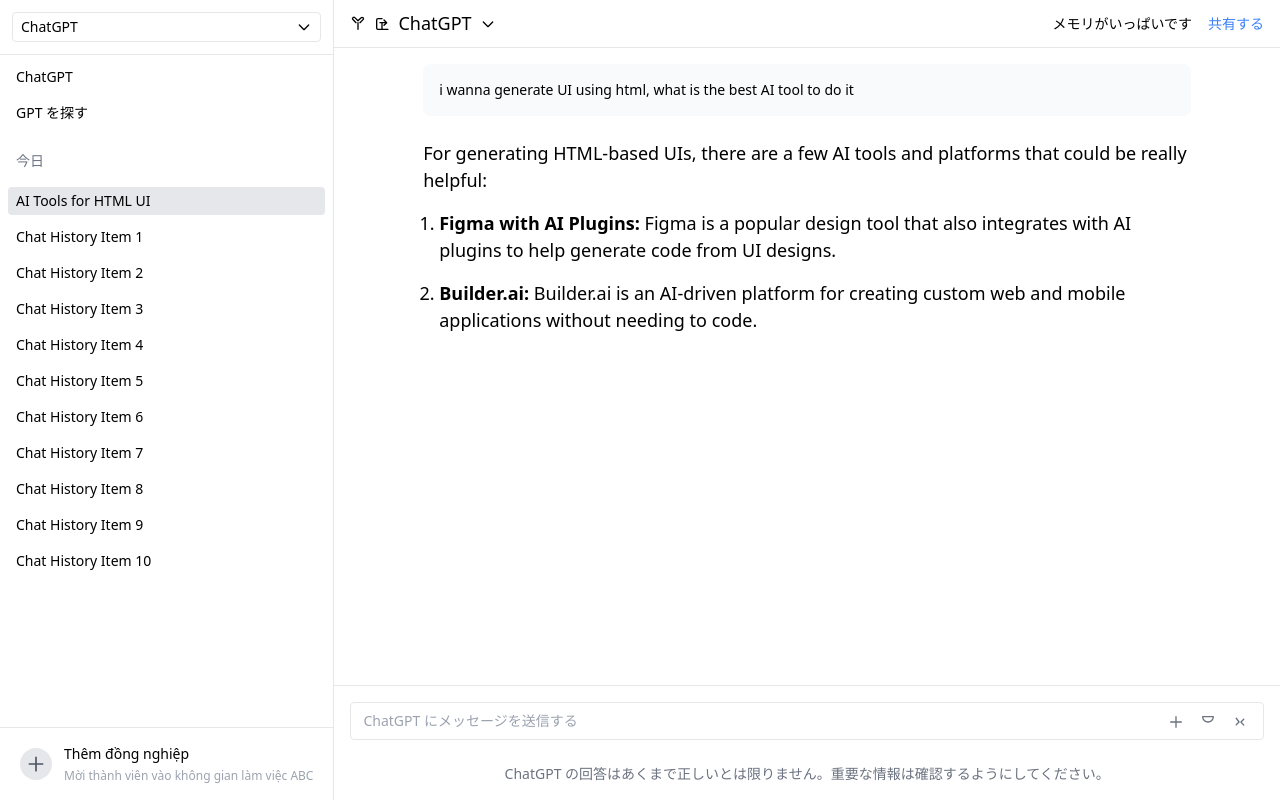
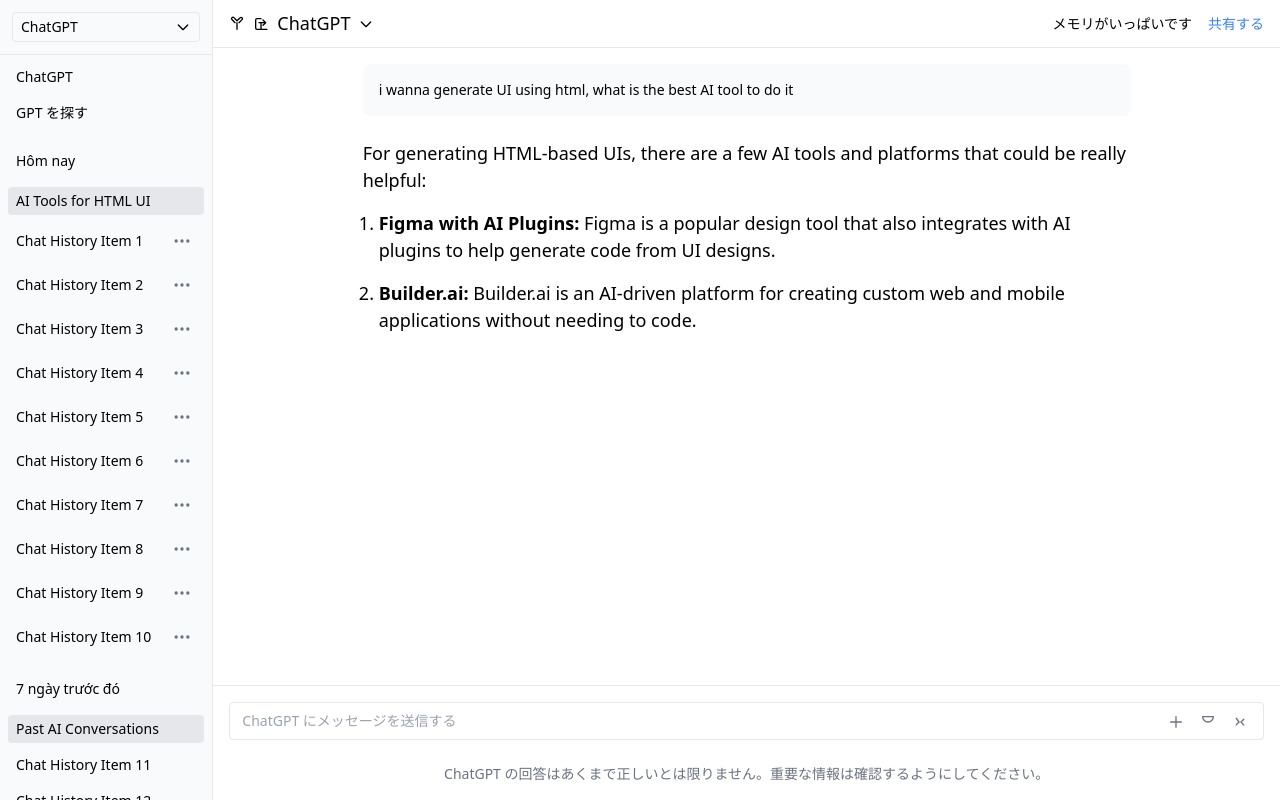
Before and after one commit to ltamJMS/chat-sample, a Vue app: page / in a window 1280 px wide. Built offline with nearby package versions, Linux system fonts and the light colour scheme.

Commit message:
edit sidebar: history list, btn more bat dropdown ..

```diff
--- a/src/components/Sidebar.vue
+++ b/src/components/Sidebar.vue
@@ -1,10 +1,11 @@
 <!-- eslint-disable vue/multi-word-component-names -->
 <template>
-  <div class="w-1/7 border-r flex flex-col">
+  <div class="w-1/6 border-r flex flex-col bg-gray-50">
     <div class="p-3 flex items-center gap-2 border-b">
       <button class="w-full justify-start border rounded px-2 py-1 text-sm flex items-center">
         ChatGPT
-        <svg class="ml-auto h-4 w-4" xmlns="http://www.w3.org/2000/svg" fill="none" viewBox="0 0 24 24" stroke="currentColor">
+        <svg class="ml-auto h-4 w-4" xmlns="http://www.w3.org/2000/svg" fill="none" viewBox="0 0 24 24"
+          stroke="currentColor">
           <path stroke-linecap="round" stroke-linejoin="round" stroke-width="2" d="M19 9l-7 7-7-7" />
         </svg>
       </button>
@@ -14,38 +15,100 @@
       <button class="w-full justify-start text-sm px-2 py-1 hover:bg-gray-100 flex">ChatGPT</button>
       <button class="w-full justify-start text-sm px-2 py-1 hover:bg-gray-100 flex">GPT を探す</button>
 
-      <div class="pt-4 pb-2 px-2 text-sm text-gray-500">今日</div>
+      <div class="pt-4 pb-2 px-2 text-sm font-medium">Hôm nay</div>
 
-      <button class="w-full justify-start text-sm px-2 py-1 bg-gray-200 rounded flex">AI Tools for HTML UI</button>
+      <button class="w-full justify-start text-sm px-2 py-1 bg-gray-200 rounded flex">
+        AI Tools for HTML UI
+      </button>
 
       <div class="space-y-2">
-        <button class="w-full justify-start text-sm px-2 py-1 hover:bg-gray-100 flex truncate" v-for="i in 10" :key="i">
-          Chat History Item {{ i }}
+        <div v-for="(item, index) in 10" :key="'today-' + index" class="relative">
+          <button
+            class="w-full justify-between text-sm px-2 py-1 hover:bg-gray-100 flex items-center truncate"
+          >
+            <!-- Nội dung chat -->
+            <span class="truncate">Chat History Item {{ index + 1 }}</span>
+
+            <!-- Icon More -->
+            <button @click.stop="toggleDropdown(index)" class="p-1 rounded-full hover:bg-gray-200">
+              <svg class="w-5 h-5 text-gray-500" fill="currentColor" viewBox="0 0 24 24">
+                <circle cx="12" cy="12" r="2"></circle>
+                <circle cx="19" cy="12" r="2"></circle>
+                <circle cx="5" cy="12" r="2"></circle>
+              </svg>
+            </button>
+          </button>
+
+          <!-- Dropdown -->
+          <div
+            v-if="openDropdown === index"
+            class="absolute right-0 mt-1 w-32 bg-white border rounded shadow-lg z-10"
+            @click.stop
+          >
+            <button class="block w-full text-left px-3 py-1 hover:bg-gray-100 text-sm" @click="shareItem(index)">Chia sẻ</button>
+            <button class="block w-full text-left px-3 py-1 hover:bg-gray-100 text-sm" @click="renameItem(index)">Đổi tên</button>
+            <button class="block w-full text-left px-3 py-1 hover:bg-gray-100 text-sm" @click="archiveItem(index)">Lưu trữ</button>
+            <button class="block w-full text-left px-3 py-1 hover:bg-red-100 text-sm text-red-500" @click="deleteItem(index)">Xóa</button>
+          </div>
+        </div>
+      </div>
+
+      <!-- Section mới: 7 ngày trước đó -->
+      <div class="pt-4 pb-2 px-2 text-sm font-medium">7 ngày trước đó</div>
+
+      <button class="w-full justify-start text-sm px-2 py-1 bg-gray-200 rounded flex">
+        Past AI Conversations
+      </button>
+
+      <div class="space-y-2">
+        <button class="w-full justify-start text-sm px-2 py-1 hover:bg-gray-100 flex truncate" v-for="(item, index) in 10"
+          :key="'week-' + index">
+          Chat History Item {{ index + 11 }}
         </button>
       </div>
     </div>
-
-    <div class="p-3 border-t">
-  <button class="w-full justify-start px-2 py-1 text-sm flex items-center space-x-3">
-    <!-- Avatar với icon -->
-    <div class="w-8 h-8 flex items-center justify-center rounded-full bg-gray-200">
-      <svg class="w-5 h-5 text-gray-600" fill="none" stroke="currentColor" stroke-width="2" viewBox="0 0 24 24" xmlns="http://www.w3.org/2000/svg">
-        <path stroke-linecap="round" stroke-linejoin="round" d="M12 4v16m8-8H4"></path>
-      </svg>
-    </div>
-    <!-- Text -->
-    <div class="text-left">
-      <p class="text-sm">Thêm đồng nghiệp</p>
-      <p class="text-xs text-gray-400 mt-1">Mời thành viên vào không gian làm việc ABC</p>
-    </div>
-  </button>
-</div>
-
   </div>
 </template>
 
 <script>
 export default {
+  data() {
+    return {
+      openDropdown: null, // Lưu trạng thái dropdown nào đang mở
+    };
+  },
+  methods: {
+    toggleDropdown(index) {
+      console.log("Click More button at index:", index);
+      this.openDropdown = this.openDropdown === index ? null : index;
+    },
+    closeDropdown() {
+      this.openDropdown = null;
+    },
+    shareItem(index) {
+      alert(`Chia sẻ mục ${index + 1}`);
+      this.closeDropdown();
+    },
+    renameItem(index) {
+      alert(`Đổi tên mục ${index + 1}`);
+      this.closeDropdown();
+    },
+    archiveItem(index) {
+      alert(`Lưu trữ mục ${index + 1}`);
+      this.closeDropdown();
+    },
+    deleteItem(index) {
+      alert(`Xóa mục ${index + 1}`);
+      this.closeDropdown();
+    },
+  },
+  mounted() {
+    // Lắng nghe sự kiện click ra ngoài để đóng dropdown
+    document.addEventListener("click", this.closeDropdown);
+  },
+  beforeUnmount() {
+    document.removeEventListener("click", this.closeDropdown);
+  },
 };
 </script>
 
```
